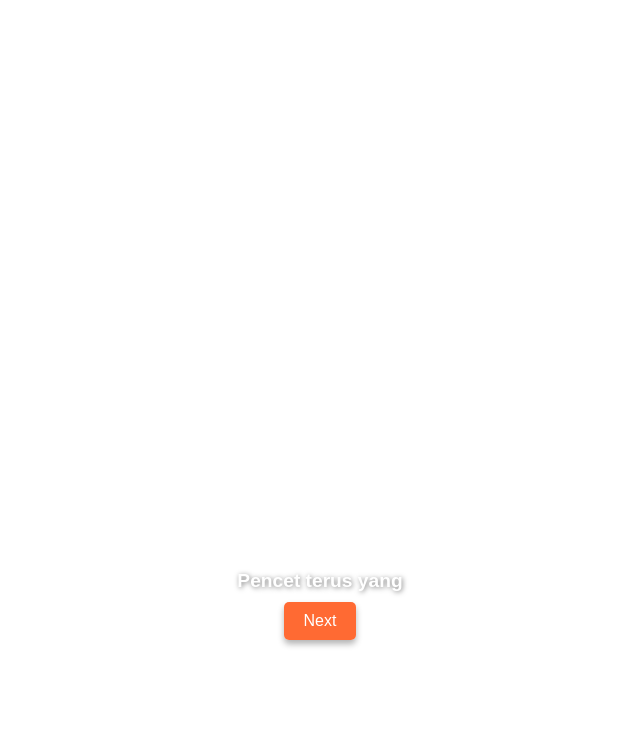
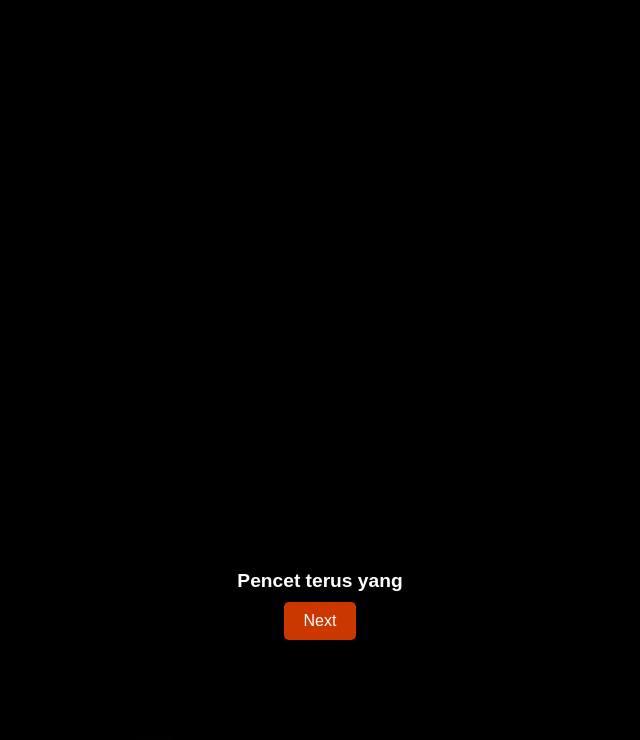
Before and after one commit to Theboujack/Sayang, a plain HTML site: page halaman.html in a window 1280 px wide. Shown: the part 100-840 px from the top of the page, without its empty margins (320-960 px from the left). Drawn offline with Linux system fonts and the light colour scheme; the site is published under a folder, as on GitHub Pages, so addresses that start at the root find nothing.

Commit message:
styles.css

```diff
--- a/styles.css
+++ b/styles.css
@@ -1,6 +1,6 @@
 body {
   font-family: Arial, sans-serif;
-  background-image: url('/img/Wallpaper.jpg');
+  background-image: url('Wallpaper.jpg');
   background-size: cover;
   margin: 0;
   padding: 0;
```
